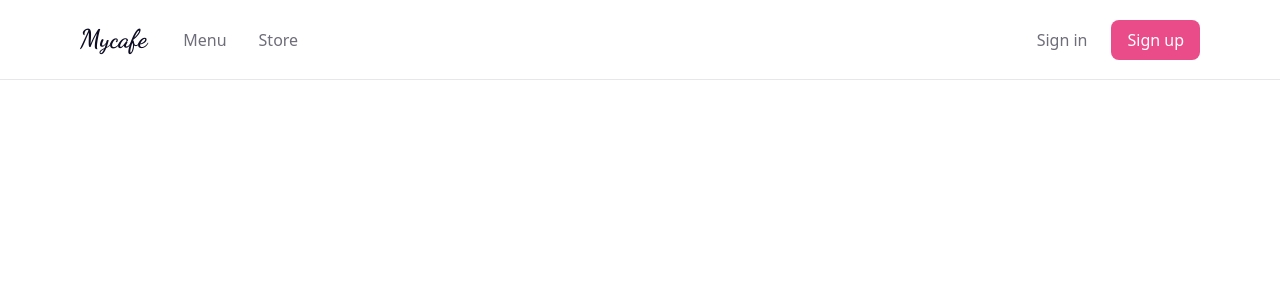
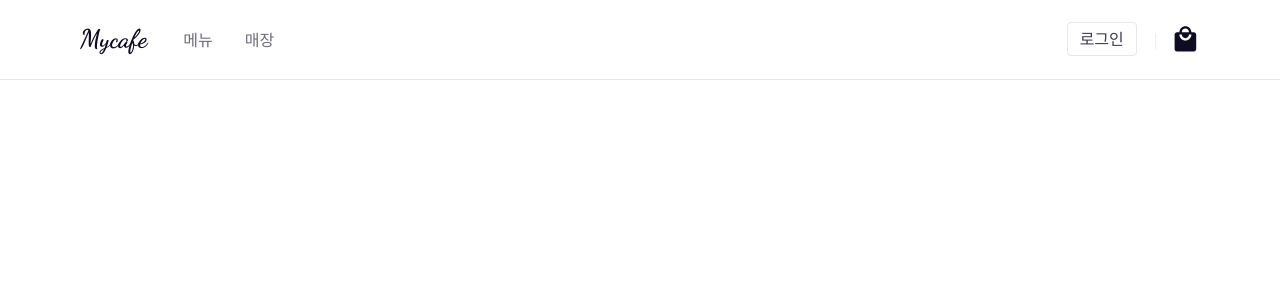
Before and after one commit to Julee-Kim/cafe-service-frontend, a React (Create React App) app: page /order in a window 1280 px wide. Shown: the top 300 px of the page. Built offline with nearby package versions, Linux system fonts and the light colour scheme; what react-toast-notifications would draw is missing.

Commit message:
Header - 메뉴 아이템 한글로 변경
로그인 회원가입 - 타이틀 한글로 변경
common SelectWrap - noLabel 조건 수정

```diff
--- a/src/assets/css/components/header.scss
+++ b/src/assets/css/components/header.scss
@@ -58,12 +58,19 @@
     }
   }
 
-  .signup_wrap {
-    display: none;
-    margin-left: 1.5rem;
+  .btn_login_wrap {
+    &::after {
+      content: '|';
+      display: inline-block;
+      color: #efefef;
+    }
 
-    .btn {
-      margin-top: 0;
+    .btn_login {
+      margin-right: .9rem;
+      padding: 5px 12px;
+      color: #3d3d4e;
+      border: 1px solid #e7e7e9;
+      border-radius: 4px;
     }
   }
 }
@@ -77,9 +84,5 @@
     .menus li {
       margin: 0 0.5rem;
     }
-
-    .signup_wrap {
-      display: block;
-    }
   }
 }
--- a/src/components/Header.tsx
+++ b/src/components/Header.tsx
@@ -13,10 +13,10 @@ export const Header = () => {
       </h1>
       <ul className="menus">
         <li>
-          <Link to="/menus">Menu</Link>
+          <Link to="/menus">메뉴</Link>
         </li>
         <li>
-          <Link to="/stores">Store</Link>
+          <Link to="/stores">매장</Link>
         </li>
       </ul>
       <ul className="flex items-center ml-auto">
@@ -24,27 +24,22 @@ export const Header = () => {
           ? (
             <>
               <li>
-                <Link to="/cart" className="ico_wrap">
-                  <LocalMall className="ico ico_cart"  />
-                </Link>
-              </li>
-              <li>
                 <Link to="/profile" className="ico_wrap">
                   <Person className="ico ico_user" />
                 </Link>
               </li>
             </>
           ) : (
-            <>
-              <li>
-                <Link to="/login">Sign in</Link>
-              </li>
-              <li className="signup_wrap">
-                <Link to="/signup" className="block btn">Sign up</Link>
-              </li>
-            </>
+            <li className="btn_login_wrap">
+              <Link to="/login" className="btn_login">로그인</Link>
+            </li>
           )
         }
+        <li>
+          <Link to="/cart" className="ico_wrap">
+            <LocalMall className="ico ico_cart"  />
+          </Link>
+        </li>
       </ul>
     </div>
   )
--- a/src/components/SelectWrap.tsx
+++ b/src/components/SelectWrap.tsx
@@ -26,7 +26,7 @@ export const SelectWrap: React.FC<ISelectWrapProps> = ({
 
   return (
     <div className="input_wrap">
-      {noLabel && (
+      {!noLabel && (
         <label htmlFor={name} className={required ? 'required' : ''}>{labelName}</label>
       )}
       <select
--- a/src/pages/auth/Login.tsx
+++ b/src/pages/auth/Login.tsx
@@ -63,7 +63,7 @@ export const Login = () => {
     <div className="container">
       <div className="flex justify-center items-center">
         <div className="w-full max-w-screen-sm auth_wrap login_wrap">
-          <h2>Login in</h2>
+          <h2>로그인</h2>
           <form onSubmit={handleSubmit(onSubmitLogin)}>
             <InputWrap
               type={'email'}
--- a/src/pages/auth/Signup.tsx
+++ b/src/pages/auth/Signup.tsx
@@ -67,7 +67,7 @@ export const Signup = () => {
     <div className="container">
       <div className="flex justify-center items-center">
         <div className="w-full max-w-screen-sm auth_wrap">
-          <h2>Sign in</h2>
+          <h2>회원 가입</h2>
             <form onSubmit={handleSubmit(signup)}>
               <InputWrap
                 name={'name'}
```
